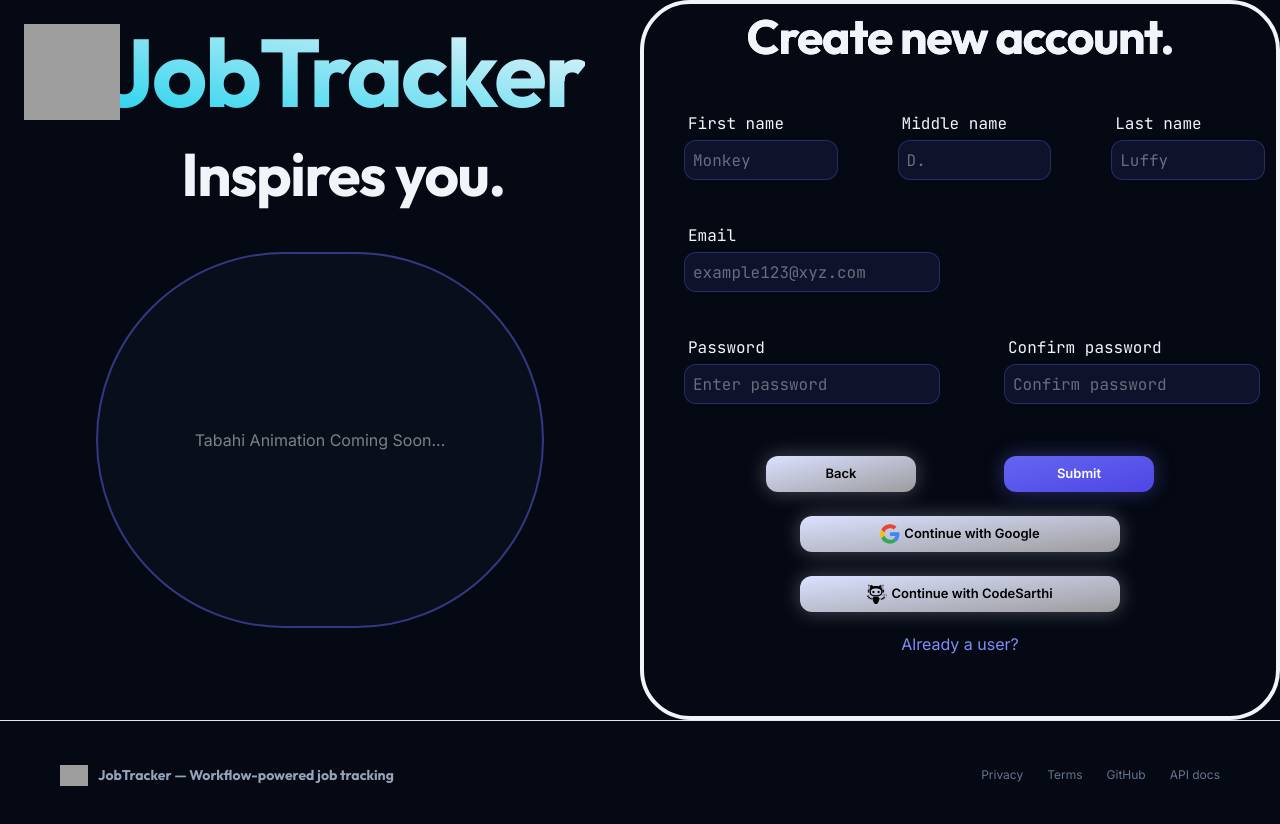
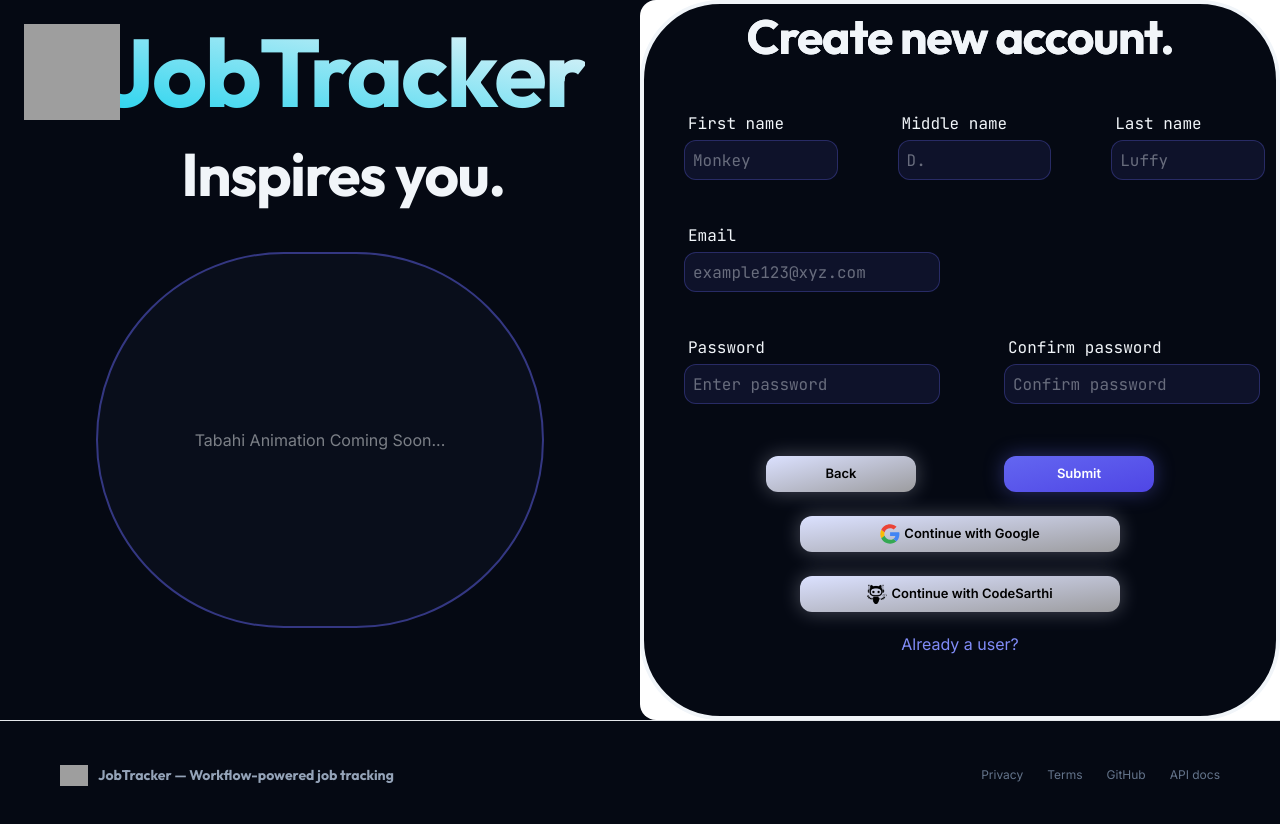
Before and after one commit to rt2248/Job_Tracker, a React (Vite) app in the folder Frontend/: page /signup in a window 1280 px wide. Shown: the top 824 px of the page. Built offline with nearby package versions, Linux system fonts and the light colour scheme; grey boxes are pictures that could not be loaded.

Commit message:
Update backend

```diff
--- a/Frontend/src/components/landing_page/Footer.jsx
+++ b/Frontend/src/components/landing_page/Footer.jsx
@@ -3,7 +3,7 @@
     <footer className="border-t border-indigo/18 px-[60px] py-10 flex items-center justify-between max-w-full">
       <div className="flex items-center gap-2.5">
         <div className="w-7 h-7 rounded-[7px] flex items-center justify-center">
-          <img src="../../assets/JobTracker.png" alt="Logo" />
+          <img src="https://www.logoai.com/oss/icons/2021/12/02/Q9pS-i3L1EHuO4S.png" alt="Logo" />
         </div>
         <span className="font-display font-bold text-sm text-muted-light">
           JobTracker — Workflow-powered job tracking
--- a/Frontend/src/pages/Signup.jsx
+++ b/Frontend/src/pages/Signup.jsx
@@ -33,8 +33,8 @@
                     </div>
                 </div>
 
-
-                <div className='h-[90vh] w-[50vw] bg-canvas border-4 border-ink rounded-[50px]'>
+                <div className="bg-white rounded-s-2xl">
+                    <div className='h-[90vh] w-[50vw] bg-canvas border-4 border-ink rounded-[80px]'>
                         <div className="heading m-2 bg-ink font-display font-bold text-center text-5xl bg-clip-text tracking-tight">Create new account.</div>
 
                         <div className='flex gap-5'>
@@ -91,6 +91,7 @@
 
                     </div>
                 </div>
+            </div>
             <Footer />
         </>
     )
```
Lines whose indentation alone changed are shown as unchanged.
